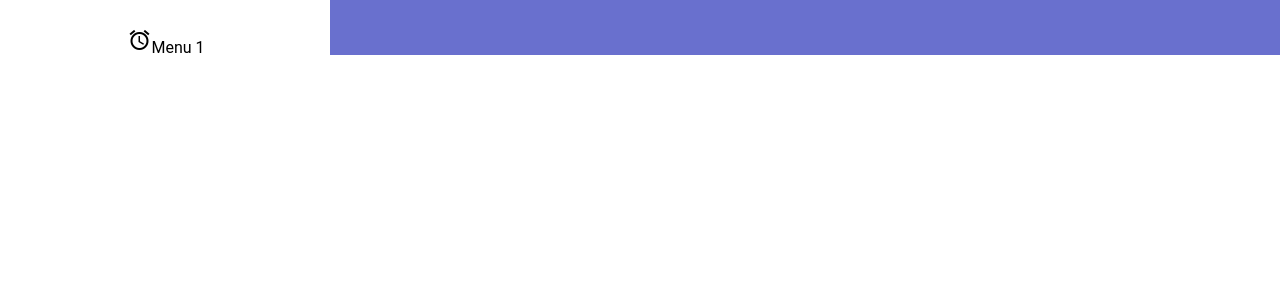
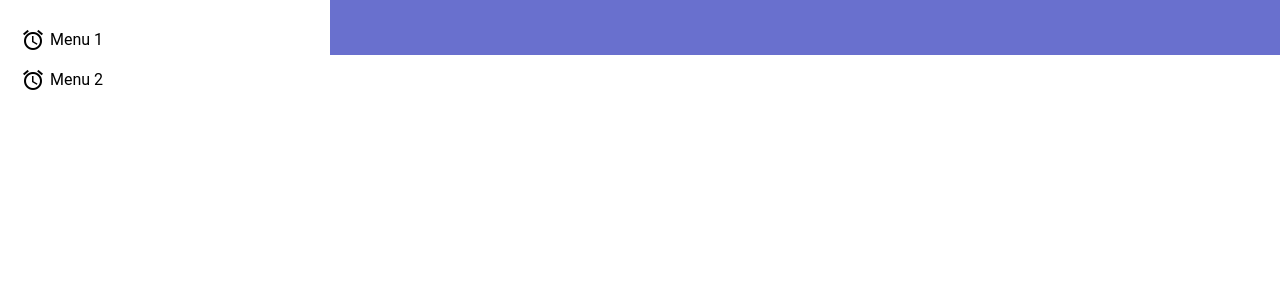
Before and after one commit to seb9465/chat-app, an Angular app in the folder client/: page / in a window 1280 px wide. Both pictures are taken after a click on the element "menu". Shown: the top 300 px of the page. Built offline with nearby package versions, Linux system fonts and the light colour scheme.

Commit message:
testing ci

```diff
--- a/client/src/app/common/sidenav-menu/sidenav-menu.component.html
+++ b/client/src/app/common/sidenav-menu/sidenav-menu.component.html
@@ -1,7 +1,11 @@
 <div class='sidenav-content'>
     <div class='sidemenu-item'>
-    <i class="material-icons">alarm</i>
+        <i class='material-icons'>alarm</i>
         <span>Menu 1</span>
+    </div>
+    <div class='sidemenu-item'>
+        <i class='material-icons'>alarm</i>
+        <span>Menu 2</span>
     </div>
     <div class='sidemenu-item'></div>
     <div class='sidemenu-item'></div>
@@ -10,5 +14,4 @@
     <div class='sidemenu-item'></div>
     <div class='sidemenu-item'></div>
     <div class='sidemenu-item'></div>
-  <div class='sidemenu-item'></div>
 </div>
--- a/client/src/app/common/sidenav-menu/sidenav-menu.component.scss
+++ b/client/src/app/common/sidenav-menu/sidenav-menu.component.scss
@@ -15,6 +15,7 @@
     overflow: hidden;
 
     .sidemenu-item {
+        height: 24px;
         width: $sidenav-width - 40px;
         @media screen and (max-width: 400px) {
             width: 300px - 40px;
@@ -23,14 +24,18 @@
             width: 250px - 40px;
         }
         padding: 8px 1px;
+        position: relative;
         display: inline-block;
         vertical-align: top;
         color: black;
         z-index: 999;
-        text-align: center;
+        text-align: left;
 
         span {
-            vertical-align: middle;
+            height: 24px;
+            position: absolute;
+            margin-left: 5px;
+            line-height: 24px;
         }
     }
 }
--- a/client/src/app/variables.scss
+++ b/client/src/app/variables.scss
@@ -26,6 +26,7 @@ $black: rgb(0, 0, 0);
 
     /* Support for all WebKit browsers. */
     -webkit-font-smoothing: antialiased;
+
     /* Support for Safari and Chrome. */
     text-rendering: optimizeLegibility;
 
```
Also changed, not shown: 1 other file (tests, documents, lock files or other folders). Lines whose indentation alone changed are shown as unchanged.
